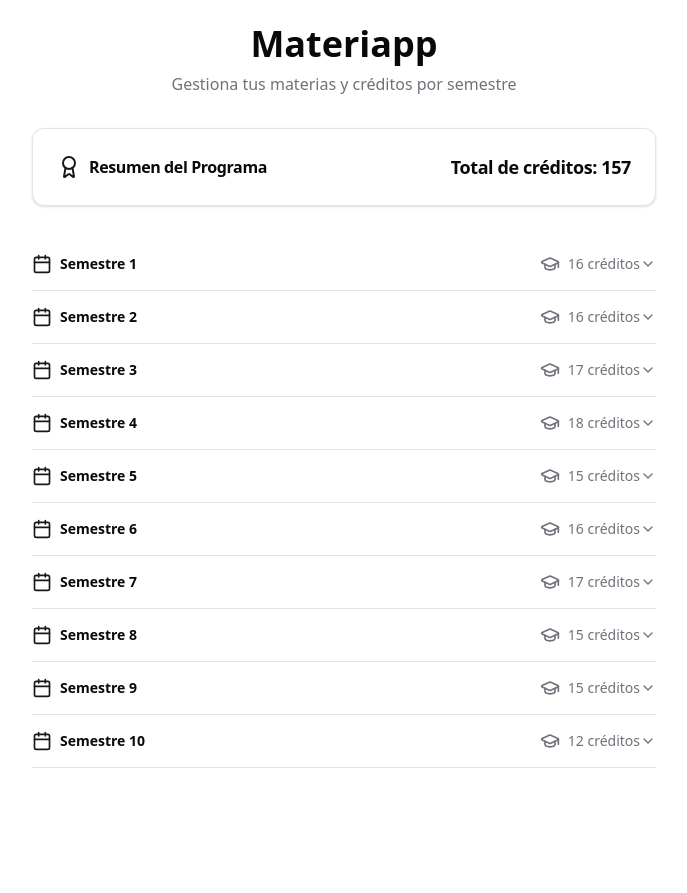
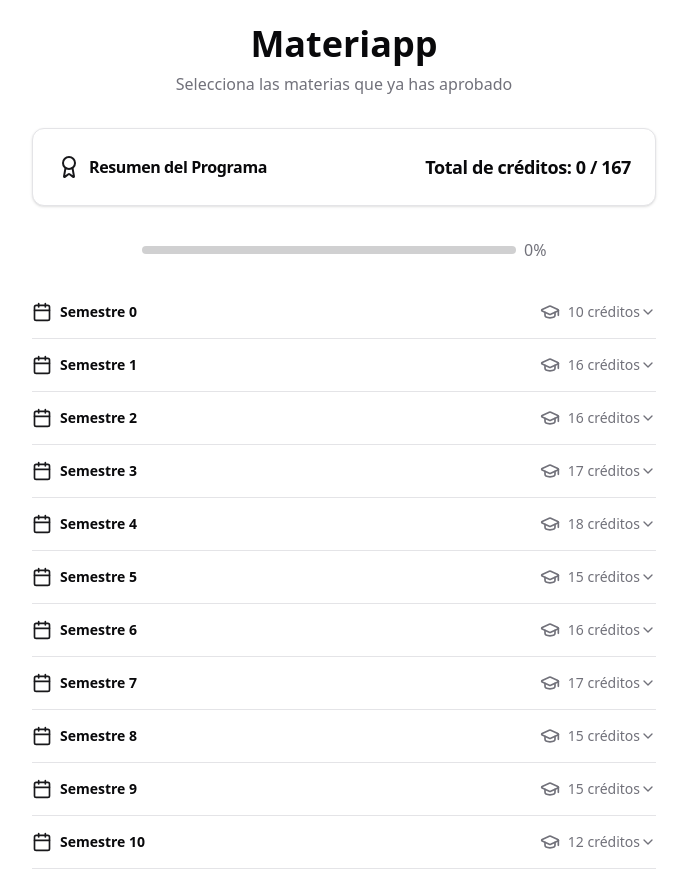
Before and after one commit to yorth21/materiapp, a Next.js app: page / in a window 1280 px wide. Shown: the whole page, without its empty margins (296-983 px from the left). Before the commit the page ends 800 px from the top, so only its background shows below. Built offline with nearby package versions, Linux system fonts and the light colour scheme.

Commit message:
feat: version beta

```diff
--- a/package.json
+++ b/package.json
@@ -11,6 +11,7 @@
   "dependencies": {
     "@radix-ui/react-accordion": "^1.2.2",
     "@radix-ui/react-label": "^2.1.0",
+    "@radix-ui/react-progress": "^1.1.1",
     "@radix-ui/react-scroll-area": "^1.2.2",
     "@radix-ui/react-slot": "^1.1.0",
     "@radix-ui/react-tabs": "^1.1.1",
--- a/src/app/(home)/page.tsx
+++ b/src/app/(home)/page.tsx
@@ -3,21 +3,35 @@
 import { useState } from 'react'
 import { Card, CardContent, CardHeader, CardTitle } from '@/components/ui/card'
 import { Accordion, AccordionContent, AccordionItem, AccordionTrigger } from '@/components/ui/accordion'
-import { ScrollArea } from '@/components/ui/scroll-area'
 import { Book, GraduationCap, Calendar, Award } from 'lucide-react'
 import { ICourse } from '@/types/course'
 import { ISemester } from '@/types/semester'
 import { getSemesters } from '../services/semester'
+import { Progress } from '@/components/ui/progress'
 
 export default function CourseManager() {
   const [semesters] = useState<ISemester[]>(getSemesters())
+  const [coursesSelected, setCoursesSelected] = useState<ICourse[]>([])
 
-  const getTotalCredits = (courses: ICourse[]) => {
+  const selectCurse = (course: ICourse) => {
+    if (coursesSelected.includes(course)) {
+      setCoursesSelected(coursesSelected.filter((c) => c !== course))
+      return
+    }
+
+    setCoursesSelected([...coursesSelected, course])
+  }
+
+  const getTotalCreditsApproved = (courses: ICourse[]) => {
+    return courses.reduce((total, course) => total + course.credits, 0)
+  }
+
+  const getTotalCreditsBySemester = (courses: ICourse[]) => {
     return courses.reduce((total, course) => total + course.credits, 0)
   }
 
   const getTotalProgramCredits = (semesters: ISemester[]) => {
-    return semesters.reduce((total, semester) => total + getTotalCredits(semester.courses), 0)
+    return semesters.reduce((total, semester) => total + getTotalCreditsBySemester(semester.courses), 0)
   }
 
   return (
@@ -25,23 +39,30 @@ export default function CourseManager() {
       <header className="mb-8 text-center">
         <h1 className="text-4xl font-bold mb-2">Materiapp</h1>
         <p className="text-muted-foreground">
-          Gestiona tus materias y créditos por semestre
+          Selecciona las materias que ya has aprobado
         </p>
       </header>
 
       <Card className="mb-8">
         <CardHeader>
-          <CardTitle className="flex items-center justify-between">
+          <CardTitle className="flex flex-col sm:flex-row gap-4 sm:gap-0 items-center justify-between">
             <div className="flex items-center gap-2">
               <Award className="h-6 w-6 text-primary" />
               <span>Resumen del Programa</span>
             </div>
             <span className="text-lg font-semibold">
-              Total de créditos: {getTotalProgramCredits(semesters)}
+            Total de créditos: {getTotalCreditsApproved(coursesSelected)} / {getTotalProgramCredits(semesters)}
             </span>
           </CardTitle>
         </CardHeader>
       </Card>
+
+      <div className="mb-6 flex items-center justify-center gap-2">
+        <Progress value={(getTotalCreditsApproved(coursesSelected) * 100) / getTotalProgramCredits(semesters)} className="w-[60%]" />
+        <span className="text-muted-foreground">
+          {Math.round((getTotalCreditsApproved(coursesSelected) * 100) / getTotalProgramCredits(semesters))}%
+        </span>
+      </div>
 
       <Accordion type="single" collapsible className="w-full">
         {semesters.map((semester) => (
@@ -52,10 +73,10 @@ export default function CourseManager() {
                   <Calendar className="h-5 w-5 text-primary" />
                   <span className="font-semibold">Semestre {semester.number}</span>
                 </div>
-                <div className="flex items-center gap-2">
+                <div className="flex justify-center items-center gap-2">
                   <GraduationCap className="h-5 w-5 text-muted-foreground" />
                   <span className="text-muted-foreground">
-                    {getTotalCredits(semester.courses)} créditos
+                    {getTotalCreditsBySemester(semester.courses)} créditos
                   </span>
                 </div>
               </div>
@@ -65,12 +86,19 @@ export default function CourseManager() {
                 <CardContent className="p-4">
                   <div className="grid gap-4">
                     {semester.courses.map((course, index) => (
-                      <div key={index} className="flex items-center justify-between p-2 rounded-md hover:bg-accent">
+                      <div key={index} className={`flex items-center justify-between p-2 gap-4 rounded-md hover:bg-accent transition-colors ${coursesSelected.includes(course) ? 'bg-accent' : ''}`}
+                        onClick={() => selectCurse(course)}
+                      >
                         <div className="flex items-center gap-3">
-                          <Book className="h-4 w-4 text-primary" />
+                          <div className="h-6 w-6 flex items-center justify-center">
+                            {coursesSelected.includes(course)
+                              ? <GraduationCap className="h-4 w-4 text-primary" />
+                              : <Book className="h-4 w-4 text-primary" />
+                            }
+                          </div>
                           <span className="font-medium">{course.name}</span>
                         </div>
-                        <span className="px-2 py-1 bg-primary/10 text-primary rounded-md text-sm">
+                        <span className="px-2 py-1 text-primary text-nowrap rounded-md text-sm bg-primary/10">
                           {course.credits} créditos
                         </span>
                       </div>
--- /dev/null
+++ b/src/components/ui/progress.tsx
@@ -0,0 +1,28 @@
+"use client"
+
+import * as React from "react"
+import * as ProgressPrimitive from "@radix-ui/react-progress"
+
+import { cn } from "@/lib/utils"
+
+const Progress = React.forwardRef<
+  React.ElementRef<typeof ProgressPrimitive.Root>,
+  React.ComponentPropsWithoutRef<typeof ProgressPrimitive.Root>
+>(({ className, value, ...props }, ref) => (
+  <ProgressPrimitive.Root
+    ref={ref}
+    className={cn(
+      "relative h-2 w-full overflow-hidden rounded-full bg-primary/20",
+      className
+    )}
+    {...props}
+  >
+    <ProgressPrimitive.Indicator
+      className="h-full w-full flex-1 bg-primary transition-all"
+      style={{ transform: `translateX(-${100 - (value || 0)}%)` }}
+    />
+  </ProgressPrimitive.Root>
+))
+Progress.displayName = ProgressPrimitive.Root.displayName
+
+export { Progress }
--- a/src/mocks/courses.json
+++ b/src/mocks/courses.json
@@ -341,5 +341,47 @@
     "creditos": 3,
     "semestre": 10,
     "requisito": ""
+  },
+  {
+    "codigo": "",
+    "asignatura": "Formación en humanismo",
+    "creditos": 2,
+    "semestre": 0,
+    "requisito": ""
+  },
+  {
+    "codigo": "",
+    "asignatura": "Formación en cultura artística y fisica",
+    "creditos": 2,
+    "semestre": 0,
+    "requisito": ""
+  },
+  {
+    "codigo": "",
+    "asignatura": "Formación ciudadana",
+    "creditos": 2,
+    "semestre": 0,
+    "requisito": ""
+  },
+  {
+    "codigo": "",
+    "asignatura": "Formación en problemáticas de contexto",
+    "creditos": 2,
+    "semestre": 0,
+    "requisito": ""
+  },
+  {
+    "codigo": "",
+    "asignatura": "Lectura y producción de textos I",
+    "creditos": 1,
+    "semestre": 0,
+    "requisito": ""
+  },
+  {
+    "codigo": "",
+    "asignatura": "Lectura y producción de textos 2",
+    "creditos": 1,
+    "semestre": 0,
+    "requisito": "Lectura y producción de textos I"
   }
 ]
```
Also changed, not shown: 1 other file (tests, documents, lock files or other folders).
